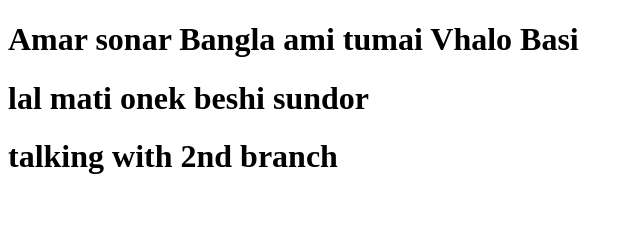
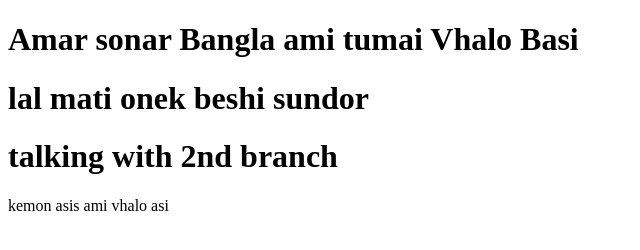
Before and after one commit to MasrukulMridul/my-first-website, a plain HTML site: page index.html in a window 1280 px wide. Shown: the whole page, without its empty margins (0-640 px from the left). Drawn offline with Linux system fonts and the light colour scheme.

Commit message:
khuda lagse

```diff
--- a/index.html
+++ b/index.html
@@ -9,5 +9,6 @@
     <h1>Amar sonar Bangla ami tumai Vhalo Basi</h1>
     <h1>lal mati onek beshi sundor</h1>
     <h1>talking with 2nd branch</h1>
+    <p> kemon asis ami vhalo asi</p>
 </body>
 </html>
```
